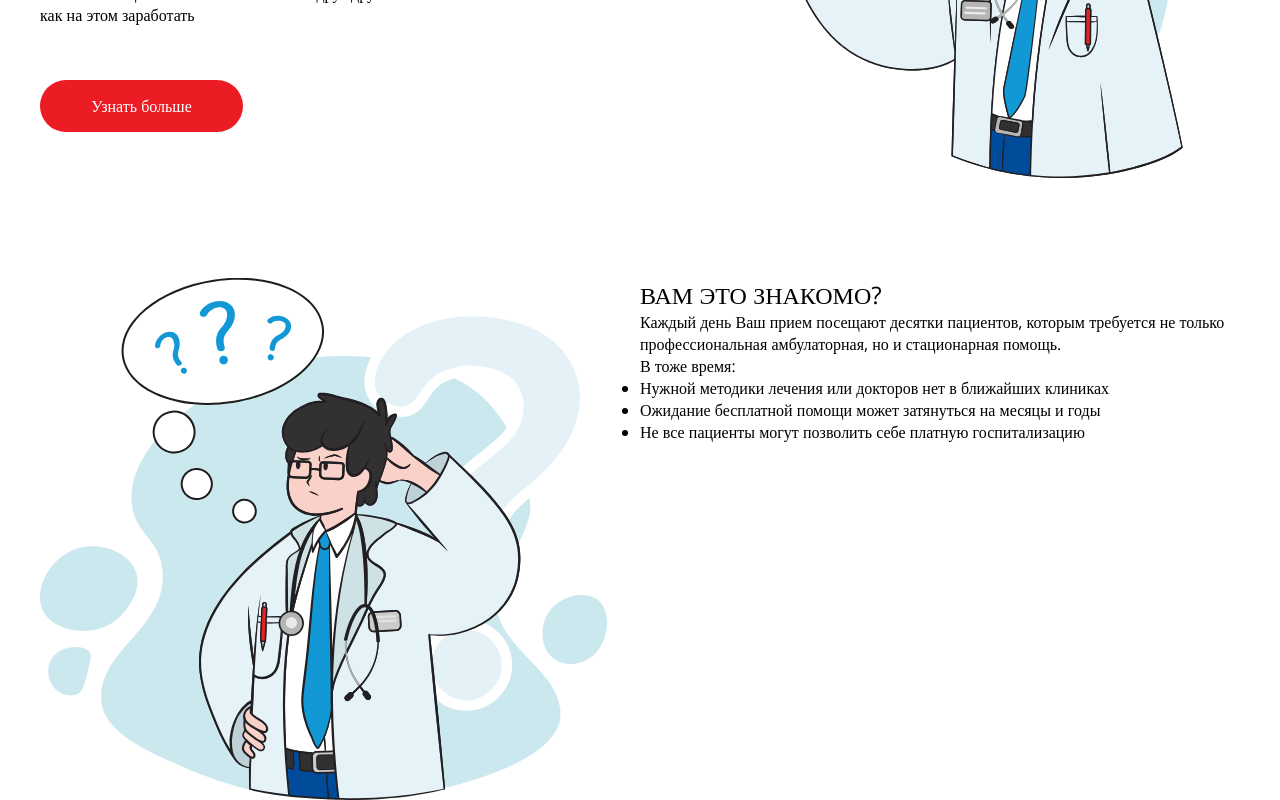
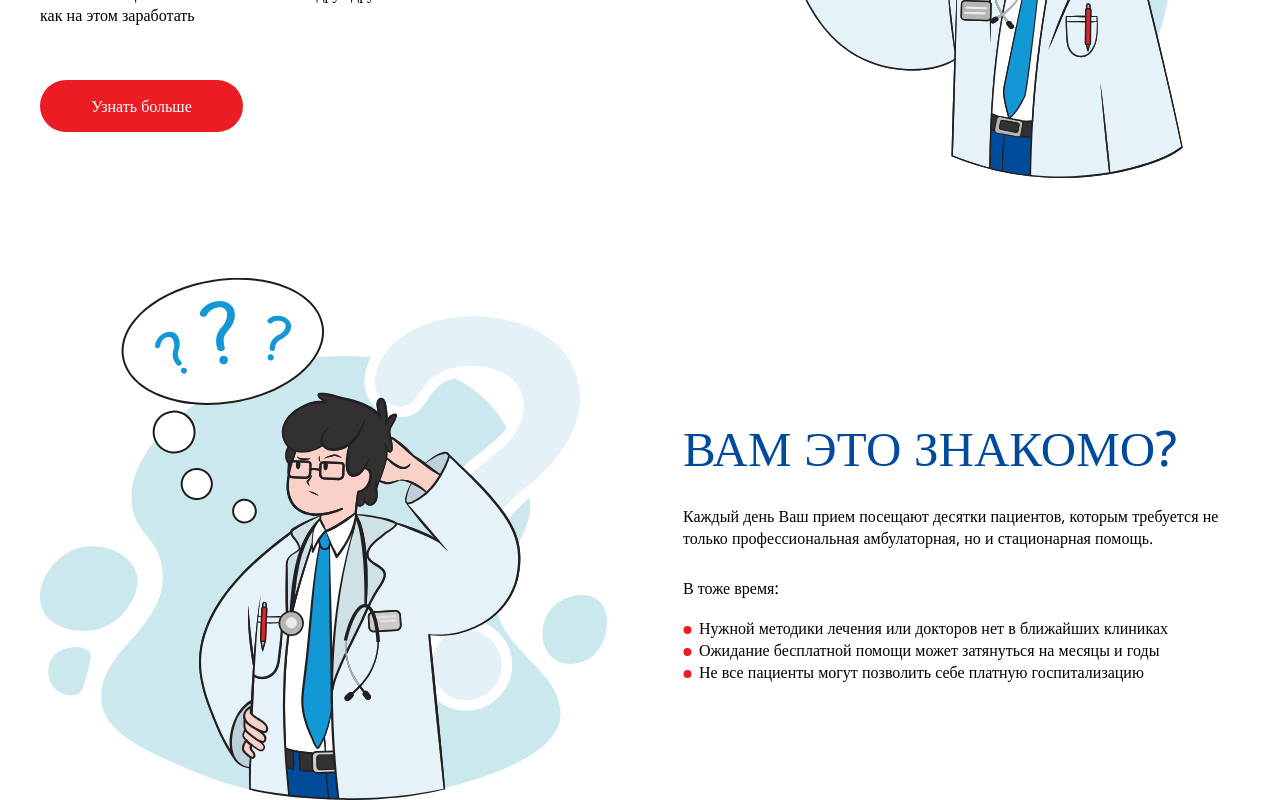
Before and after one commit to MinchWithRoots/SherDok_website, a plain HTML site: page index.html in a window 1280 px wide. Shown: the part 563-1363 px from the top of the page. Drawn offline with nearby package versions, Linux system fonts and the light colour scheme; a web font is replaced by a local one.

Commit message:
section 1 complete

```diff
--- a/css/styles.css
+++ b/css/styles.css
@@ -121,7 +121,6 @@ header nav a {
   display: inline-block;
 }
 
-
 /* ------------------------------------------------------------------ */
 /* главный экран */
 
@@ -206,21 +205,58 @@ main .container .banner .text-container .primary:hover {
   opacity: 0.8;
 }
 
-
 /* ------------------------------------------------------------------ */
 /* секция 1 */
 
 #familiar_with {
-    max-height: 100%;
-    max-width: 100%;
+  max-height: 100%;
+  max-width: 100%;
 }
 
 #familiar_with .container {
-    display: grid;
-    grid-template-columns: 1fr 1fr;
+  display: grid;
+  grid-template-columns: 1fr 557px;
 }
 
 #familiar_with .container .text-container {
-    text-align: left;
-    align-items: center;
+  /* display: flex; */
+  /* flex-direction: column; */
+  text-align: left;
+  align-items: center;
+  width: 557px;
+  height: 100%;
+
+  padding-top: 140px;
 }
+
+#familiar_with .container .text-container h2 {
+  font-size: 49px;
+  font-family: "Open Sans";
+  font-weight: 500;
+  line-height: 120%;
+  text-transform: uppercase;
+  color: var(--primary_color);
+
+  padding-bottom: 28px;
+}
+
+#familiar_with .container .text-container p {
+  padding-bottom: 28px;
+}
+
+#familiar_with .container .text-container span {
+  font-weight: 500;
+  font-size: 16px;
+  line-height: 140%;
+  text-align: left;
+}
+
+#familiar_with .container .text-container ul {
+  width: 557px;
+  padding-top: 18px;
+}
+
+#familiar_with .container .text-container ul li {
+  list-style-image: url(../img/bullet.svg);
+  list-style-position:inside;
+}
--- a/index.html
+++ b/index.html
@@ -61,25 +61,33 @@
 
     <section id="familiar_with">
       <div class="container">
-        <img src="./img/img2.svg" alt="">
+        <img src="./img/img2.svg" alt="" />
         <div class="text-container">
           <h2>ВАМ ЭТО ЗНАКОМО?</h2>
-      <p>
-        Каждый день Ваш прием посещают десятки пациентов, которым требуется не
-        только профессиональная амбулаторная, но и стационарная помощь.
-      </p>
-      <ul>
-        <span>В тоже время:</span>
-        <li>Нужной методики лечения или докторов нет в ближайших клиниках</li>
-        <li>Ожидание бесплатной помощи может затянуться на месяцы и годы</li>
-        <li>Не все пациенты могут позволить себе платную госпитализацию</li>
-      </ul>
+          <p>
+            Каждый день Ваш прием посещают десятки пациентов, которым требуется
+            не только профессиональная амбулаторная, но и стационарная помощь.
+          </p>
+          <span>В тоже время:</span>
+          <ul>
+
+            <li>Нужной методики лечения или докторов нет в ближайших клиниках
+            </li>
+            <li>Ожидание бесплатной помощи может затянуться на месяцы и годы
+            </li>
+            <li>Не все пациенты могут позволить себе платную госпитализацию</li>
+          </ul>
+
         </div>
-
-
 
       </div>
 
     </section>
+
+
+
+
+
+
   </body>
 </html>
```
Also changed, not shown: img/bullet.svg (added).
